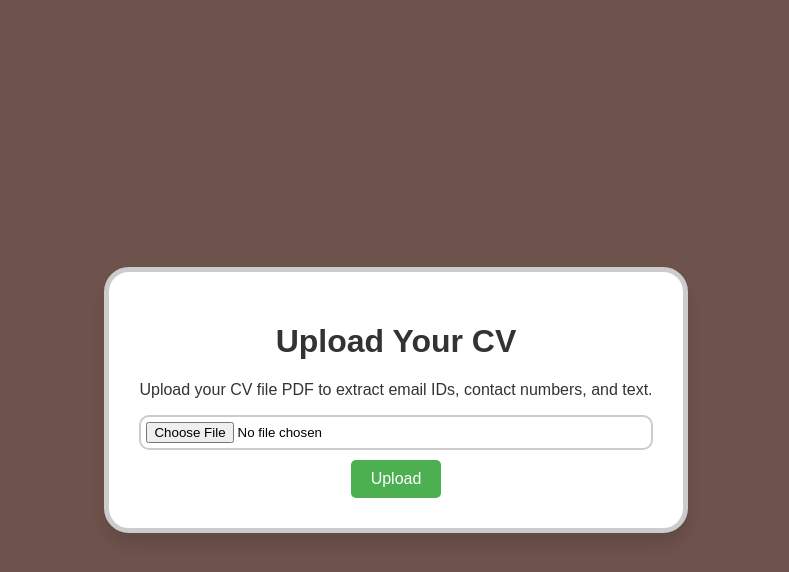
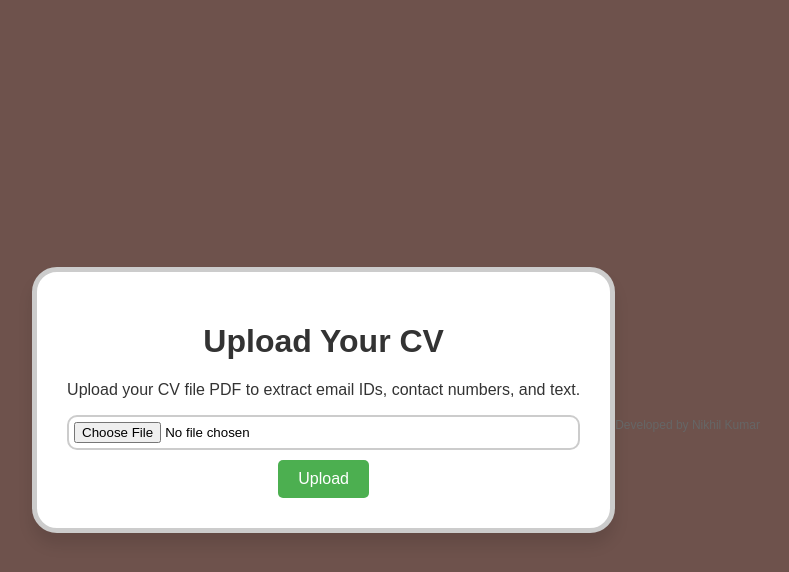
Before and after one commit to nikhilkum1r/OST_As., a Flask app: page / in a window 1280 px wide. Shown: the top 572 px of the page, without its empty margins (244-1033 px from the left). Run offline with Flask 3, Linux system fonts and the light colour scheme.

Commit message:
Update index.html

```diff
--- a/templates/index.html
+++ b/templates/index.html
@@ -22,6 +22,12 @@
         background-color: #fff;
         border-radius: 25px;
         box-shadow: 0 12px 15px rgba(0, 0, 0, 0.1);
+      }
+
+       .footer {
+        margin-top: 50px;
+        font-size: 12px;
+        color: #666;
       }
 
       h1,
@@ -72,5 +78,6 @@
         <input type="submit" value="Upload" />
       </form>
     </div>
+     <div class="footer">Developed by Nikhil Kumar</div>
   </body>
 </html>
```
